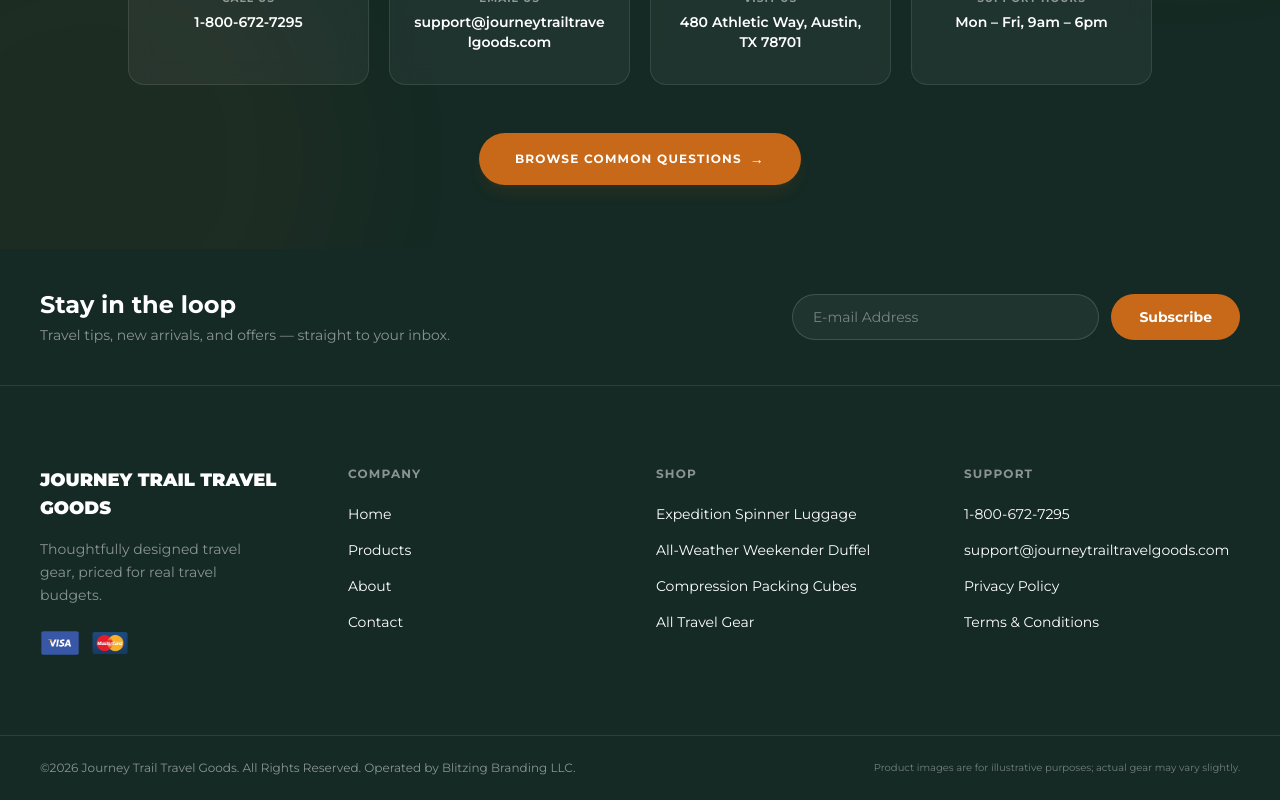
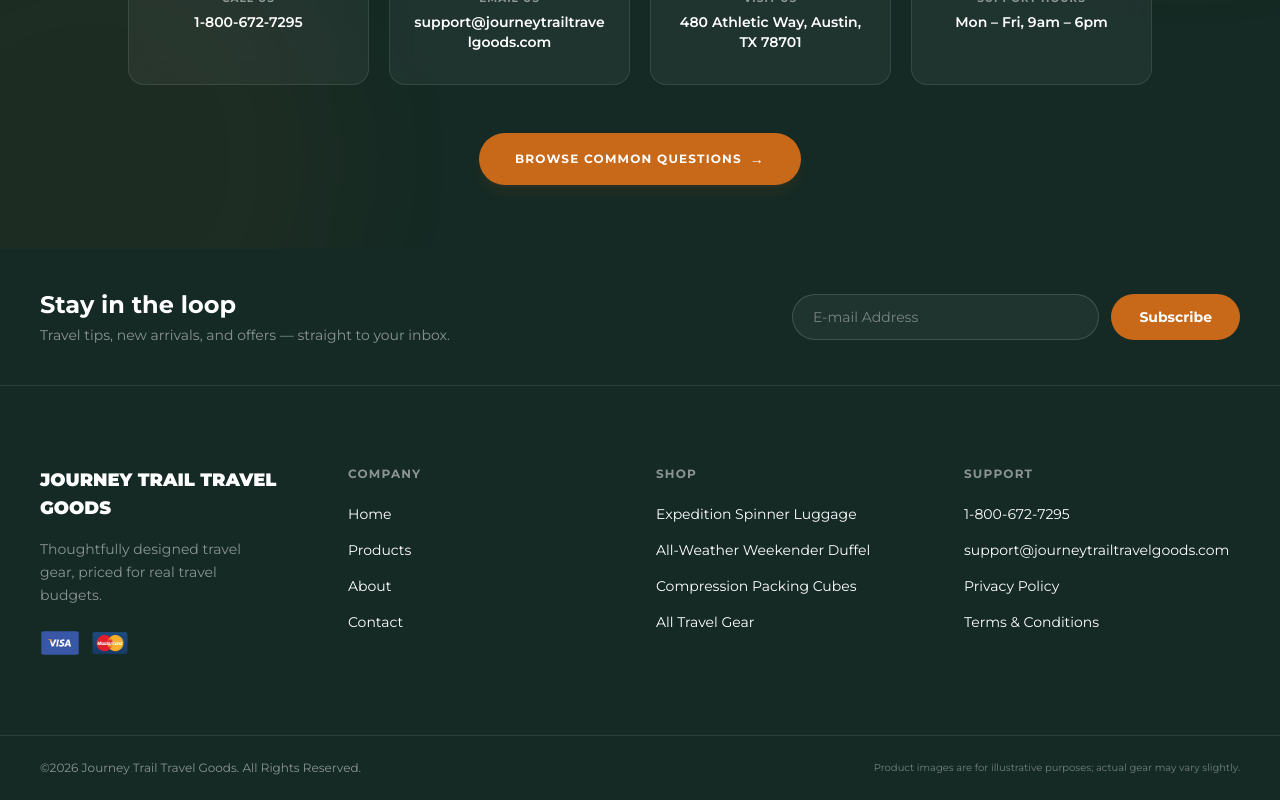
Before and after one commit to Tayyab-103/demo-gadget-sites, a Next.js app: page / in a window 1280 px wide. Shown: the part 6499-7299 px from the top of the page. Built offline with nearby package versions, Linux system fonts and the light colour scheme.

Commit message:
change txt in footer

```diff
--- a/src/components/Footer.tsx
+++ b/src/components/Footer.tsx
@@ -118,7 +118,7 @@ export default function Footer() {
       <div className="border-t border-white/10">
         <div className="w-full max-w-[1400px] mx-auto px-6 md:px-10 py-6 flex flex-col sm:flex-row items-center justify-between gap-4">
           <span className="text-white/50 text-xs text-center sm:text-left">
-            &copy;{currentYear} {siteConfig.brandName}. All Rights Reserved. Operated by {siteConfig.corpName}.
+            &copy;{currentYear} {siteConfig.brandName}. All Rights Reserved.
           </span>
           <span className="text-white/40 text-[10px] text-center sm:text-right max-w-md">
             Product images are for illustrative purposes; actual gear may vary slightly.
```
